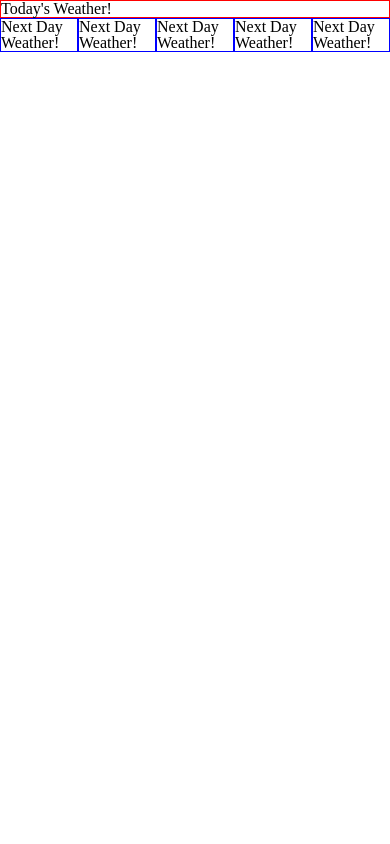
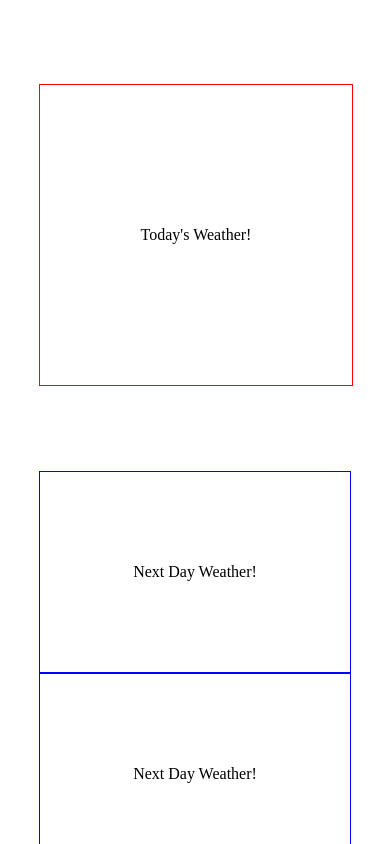
Before and after one commit to pidg3/edinburgh-weather, a React (Create React App) app: page / in a window 390 px wide. Shown: the top 844 px of the page. Built offline with nearby package versions, Linux system fonts and the light colour scheme.

Commit message:
Feature: make layout more responsive, add basic media queries

```diff
--- a/src/App.css
+++ b/src/App.css
@@ -1,12 +1,33 @@
-.subsequent-days-bar {
+.today-weather-container {
+  min-width: 80vw;
+  min-height: 300px;
+  margin: 10vh 10vw;
+  border: 1px solid red;
   display: flex;
+  justify-content: center;
+  align-items: center;
 }
 
-.today-weather-container {
-  border: 1px solid red;
+/* For large screens */
+@media (min-width: 992px) {
+  .subsequent-days-bar {
+    margin: 20px 10vw;
+    display: flex;
+  }
+}
+
+/* For small screens */
+@media (max-width: 991px) {
+  .subsequent-days-bar {
+    margin: 20px 10vw;
+  }
 }
 
 .subsequent-day-weather-container {
   flex: 1;
+  display: flex;
+  justify-content: center;
+  align-items: center;
   border: 1px solid blue;
+  min-height: 200px;
 }
--- a/src/App.js
+++ b/src/App.js
@@ -5,17 +5,23 @@ import TodayWeather from './TodayWeather';
 import SubsequentDayWeather from './SubsequentDayWeather';
 
 class App extends Component {
+  getSubsequentDays() {
+    // TODO: add logic to get day reference in this helper
+    return (
+      <div className="subsequent-days-bar">
+        <SubsequentDayWeather />
+        <SubsequentDayWeather />
+        <SubsequentDayWeather />
+        <SubsequentDayWeather />
+        <SubsequentDayWeather />
+      </div>
+    );
+  }
   render() {
     return (
       <div className="App">
         <TodayWeather />
-        <div className="subsequent-days-bar">
-          <SubsequentDayWeather />
-          <SubsequentDayWeather />
-          <SubsequentDayWeather />
-          <SubsequentDayWeather />
-          <SubsequentDayWeather />
-        </div>
+        {this.getSubsequentDays()}
       </div>
     );
   }
```
